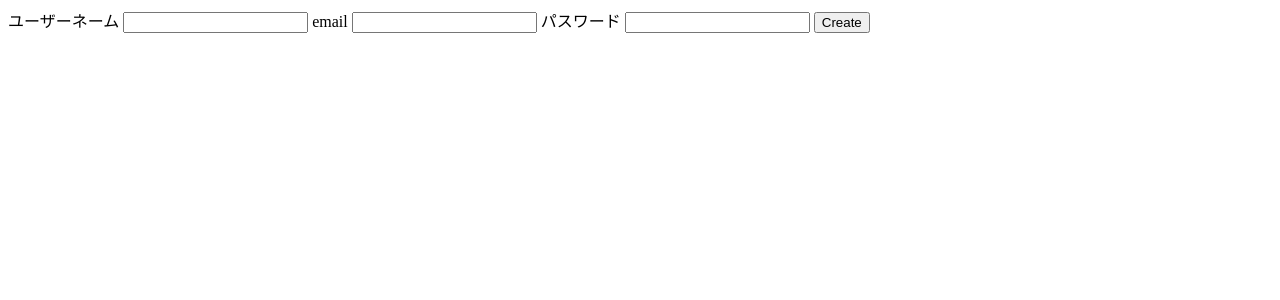
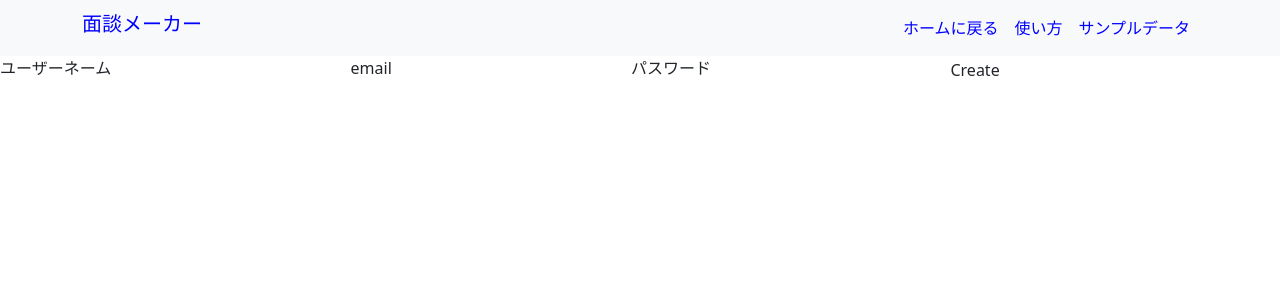
Before and after one commit to Shuma01/flask, a Flask app: page /signup in a window 1280 px wide. Shown: the top 300 px of the page. Run offline with Flask 3, Linux system fonts and the light colour scheme; some libraries are stand-ins or nearby versions.

Commit message:
bootstrapによるnavとfileアップロード

```diff
--- a/app.py
+++ b/app.py
@@ -1,19 +1,18 @@
-from flask import Flask,render_template, request ,redirect
+from flask import Flask,render_template, request ,redirect,url_for,flash
 from flask_sqlalchemy import SQLAlchemy
-from flask_bootstrap import Bootstrap
+
 import os
 
 app = Flask(__name__)
 
-bootstrap = Bootstrap(app)
-app.config['SQLALCHEMY_DATABASE_URI'] = 'sqlite:///users.db'
-db = SQLAlchemy(app)
+# app.config['SQLALCHEMY_DATABASE_URI'] = 'sqlite:///users.db'
+# db = SQLAlchemy(app)
 
-class Post(db.Model):
-    id = db.Column(db.Integer, primary_key=True)
-    name = db.Column(db.String(30), nullable=False)
-    email = db.Column(db.String(100))
-    password= db.Column(db.String(30), nullable=False)
+# class Post(db.Model):
+#     id = db.Column(db.Integer, primary_key=True)
+#     name = db.Column(db.String(30), nullable=False)
+#     email = db.Column(db.String(100))
+#     password= db.Column(db.String(30), nullable=False)
 
 # @app.route('/', methods=['GET', 'POST'])
 # def index():
@@ -29,23 +28,26 @@ class Post(db.Model):
 #         db.session.add(new_post)
 #         db.session.commit()
 #         return redirect('/')
+app.config["SECRET_KEY"] = "sample1203"
+@app.route('/', methods=['GET', 'POST'])
+def upload_file():
+  if request.method == 'POST' :
+    file = request.files['file']
+    if ".xlsx" in str(file.filename):
+      file.save(os.path.join('./uploads', file.filename))
+      return f'{file.filename}がアップロードされました'
+    else:
+      flash('無効なファイルです')
+      return render_template('index.html')
 
-@app.route('/')
-def index():
+  else:
     return render_template('index.html')
 
 @app.route('/signup', methods=['GET', 'POST'])
 def signup():
     return render_template('signup.html')
 
-@app.route('/upload', methods=['GET', 'POST'])
-def upload_file():
-  if request.method == 'POST':
-    file = request.files['file']
-    file.save(os.path.join('./uploads', file.filename))
-    return f'{file.filename}がアップロードされました'
-  else:
-    return render_template('upload.html')
+
 
 if __name__ == '__main__':
   app.run(debug=True)
--- /dev/null
+++ b/static/css/reset.css
@@ -0,0 +1,493 @@
+/*! destyle.css v2.0.2 | MIT License | https://github.com/nicolas-cusan/destyle.css */
+
+/* Reset box-model and set borders */
+/* ============================================ */
+
+*,
+::before,
+::after {
+  box-sizing: border-box;
+  border-style: solid;
+  border-width: 0;
+}
+
+/* Document */
+/* ============================================ */
+
+/**
+ * 1. Correct the line height in all browsers.
+ * 2. Prevent adjustments of font size after orientation changes in iOS.
+ * 3. Remove gray overlay on links for iOS.
+ */
+
+html {
+  line-height: 1.15; /* 1 */
+  -webkit-text-size-adjust: 100%; /* 2 */
+  -webkit-tap-highlight-color: transparent; /* 3*/
+}
+
+/* Sections */
+/* ============================================ */
+
+/**
+ * Remove the margin in all browsers.
+ */
+
+body {
+  margin: 0;
+}
+
+/**
+ * Render the `main` element consistently in IE.
+ */
+
+main {
+  display: block;
+}
+
+/* Vertical rhythm */
+/* ============================================ */
+
+p,
+table,
+blockquote,
+address,
+pre,
+iframe,
+form,
+figure,
+dl {
+  margin: 0;
+}
+
+/* Headings */
+/* ============================================ */
+
+h1,
+h2,
+h3,
+h4,
+h5,
+h6 {
+  font-size: inherit;
+  line-height: inherit;
+  font-weight: inherit;
+  margin: 0;
+}
+
+/* Lists (enumeration) */
+/* ============================================ */
+
+ul,
+ol {
+  margin: 0;
+  padding: 0;
+  list-style: none;
+}
+
+/* Lists (definition) */
+/* ============================================ */
+
+dt {
+  font-weight: bold;
+}
+
+dd {
+  margin-left: 0;
+}
+
+/* Grouping content */
+/* ============================================ */
+
+/**
+ * 1. Add the correct box sizing in Firefox.
+ * 2. Show the overflow in Edge and IE.
+ */
+
+hr {
+  box-sizing: content-box; /* 1 */
+  height: 0; /* 1 */
+  overflow: visible; /* 2 */
+  border-top-width: 1px;
+  margin: 0;
+  clear: both;
+  color: inherit;
+}
+
+/**
+ * 1. Correct the inheritance and scaling of font size in all browsers.
+ * 2. Correct the odd `em` font sizing in all browsers.
+ */
+
+pre {
+  font-family: monospace, monospace; /* 1 */
+  font-size: inherit; /* 2 */
+}
+
+address {
+  font-style: inherit;
+}
+
+/* Text-level semantics */
+/* ============================================ */
+
+/**
+ * Remove the gray background on active links in IE 10.
+ */
+
+a {
+  background-color: transparent;
+  text-decoration: none;
+  color: inherit;
+}
+
+/**
+ * 1. Remove the bottom border in Chrome 57-
+ * 2. Add the correct text decoration in Chrome, Edge, IE, Opera, and Safari.
+ */
+
+abbr[title] {
+  text-decoration: underline; /* 2 */
+  text-decoration: underline dotted; /* 2 */
+}
+
+/**
+ * Add the correct font weight in Chrome, Edge, and Safari.
+ */
+
+b,
+strong {
+  font-weight: bolder;
+}
+
+/**
+ * 1. Correct the inheritance and scaling of font size in all browsers.
+ * 2. Correct the odd `em` font sizing in all browsers.
+ */
+
+code,
+kbd,
+samp {
+  font-family: monospace, monospace; /* 1 */
+  font-size: inherit; /* 2 */
+}
+
+/**
+ * Add the correct font size in all browsers.
+ */
+
+small {
+  font-size: 80%;
+}
+
+/**
+ * Prevent `sub` and `sup` elements from affecting the line height in
+ * all browsers.
+ */
+
+sub,
+sup {
+  font-size: 75%;
+  line-height: 0;
+  position: relative;
+  vertical-align: baseline;
+}
+
+sub {
+  bottom: -0.25em;
+}
+
+sup {
+  top: -0.5em;
+}
+
+/* Embedded content */
+/* ============================================ */
+
+/**
+ * Prevent vertical alignment issues.
+ */
+
+img,
+embed,
+object,
+iframe {
+  vertical-align: bottom;
+}
+
+/* Forms */
+/* ============================================ */
+
+/**
+ * Reset form fields to make them styleable
+ */
+
+button,
+input,
+optgroup,
+select,
+textarea {
+  -webkit-appearance: none;
+  appearance: none;
+  vertical-align: middle;
+  color: inherit;
+  font: inherit;
+  background: transparent;
+  padding: 0;
+  margin: 0;
+  outline: 0;
+  border-radius: 0;
+  text-align: inherit;
+}
+
+/**
+ * Reset radio and checkbox appearance to preserve their look in iOS.
+ */
+
+[type="checkbox"] {
+  -webkit-appearance: checkbox;
+  appearance: checkbox;
+}
+
+[type="radio"] {
+  -webkit-appearance: radio;
+  appearance: radio;
+}
+
+/**
+ * Show the overflow in IE.
+ * 1. Show the overflow in Edge.
+ */
+
+button,
+input {
+  /* 1 */
+  overflow: visible;
+}
+
+/**
+ * Remove the inheritance of text transform in Edge, Firefox, and IE.
+ * 1. Remove the inheritance of text transform in Firefox.
+ */
+
+button,
+select {
+  /* 1 */
+  text-transform: none;
+}
+
+/**
+ * Correct the inability to style clickable types in iOS and Safari.
+ */
+
+button,
+[type="button"],
+[type="reset"],
+[type="submit"] {
+  cursor: pointer;
+  -webkit-appearance: none;
+  appearance: none;
+}
+
+button[disabled],
+[type="button"][disabled],
+[type="reset"][disabled],
+[type="submit"][disabled] {
+  cursor: default;
+}
+
+/**
+ * Remove the inner border and padding in Firefox.
+ */
+
+button::-moz-focus-inner,
+[type="button"]::-moz-focus-inner,
+[type="reset"]::-moz-focus-inner,
+[type="submit"]::-moz-focus-inner {
+  border-style: none;
+  padding: 0;
+}
+
+/**
+ * Restore the focus styles unset by the previous rule.
+ */
+
+button:-moz-focusring,
+[type="button"]:-moz-focusring,
+[type="reset"]:-moz-focusring,
+[type="submit"]:-moz-focusring {
+  outline: 1px dotted ButtonText;
+}
+
+/**
+ * Remove arrow in IE10 & IE11
+ */
+
+select::-ms-expand {
+  display: none;
+}
+
+/**
+ * Remove padding
+ */
+
+option {
+  padding: 0;
+}
+
+/**
+ * Reset to invisible
+ */
+
+fieldset {
+  margin: 0;
+  padding: 0;
+  min-width: 0;
+}
+
+/**
+ * 1. Correct the text wrapping in Edge and IE.
+ * 2. Correct the color inheritance from `fieldset` elements in IE.
+ * 3. Remove the padding so developers are not caught out when they zero out
+ *    `fieldset` elements in all browsers.
+ */
+
+legend {
+  color: inherit; /* 2 */
+  display: table; /* 1 */
+  max-width: 100%; /* 1 */
+  padding: 0; /* 3 */
+  white-space: normal; /* 1 */
+}
+
+/**
+ * Add the correct vertical alignment in Chrome, Firefox, and Opera.
+ */
+
+progress {
+  vertical-align: baseline;
+}
+
+/**
+ * Remove the default vertical scrollbar in IE 10+.
+ */
+
+textarea {
+  overflow: auto;
+}
+
+/**
+ * Correct the cursor style of increment and decrement buttons in Chrome.
+ */
+
+[type="number"]::-webkit-inner-spin-button,
+[type="number"]::-webkit-outer-spin-button {
+  height: auto;
+}
+
+/**
+ * 1. Correct the outline style in Safari.
+ */
+
+[type="search"] {
+  outline-offset: -2px; /* 1 */
+}
+
+/**
+ * Remove the inner padding in Chrome and Safari on macOS.
+ */
+
+[type="search"]::-webkit-search-decoration {
+  -webkit-appearance: none;
+}
+
+/**
+ * 1. Correct the inability to style clickable types in iOS and Safari.
+ * 2. Change font properties to `inherit` in Safari.
+ */
+
+::-webkit-file-upload-button {
+  -webkit-appearance: button; /* 1 */
+  font: inherit; /* 2 */
+}
+
+/**
+ * Clickable labels
+ */
+
+label[for] {
+  cursor: pointer;
+}
+
+/* Interactive */
+/* ============================================ */
+
+/*
+ * Add the correct display in Edge, IE 10+, and Firefox.
+ */
+
+details {
+  display: block;
+}
+
+/*
+ * Add the correct display in all browsers.
+ */
+
+summary {
+  display: list-item;
+}
+
+/*
+ * Remove outline for editable content.
+ */
+
+[contenteditable] {
+  outline: none;
+}
+
+/* Table */
+/* ============================================ */
+
+table {
+  border-collapse: collapse;
+  border-spacing: 0;
+}
+
+caption {
+  text-align: left;
+}
+
+td,
+th {
+  vertical-align: top;
+  padding: 0;
+}
+
+th {
+  text-align: left;
+  font-weight: bold;
+}
+
+/* Misc */
+/* ============================================ */
+
+/**
+ * Add the correct display in IE 10+.
+ */
+
+template {
+  display: none;
+}
+
+/**
+ * Add the correct display in IE 10.
+ */
+
+[hidden] {
+  display: none;
+}
+
+img {
+  max-width: 100%;
+}
--- a/static/css/style.css
+++ b/static/css/style.css
@@ -1,3 +1,16 @@
-h1{
-    color: rebeccapurple;
+.navbar-light .navbar-nav .nav-link{
+    color: blue;
+    transition: 0.5s;
 }
+.navbar-light .navbar-nav .nav-link:hover{
+    opacity: 0.5;
+    color:  blue;
+}
+.navbar-light .navbar-brand {
+    color:  blue;
+    transition: 0.5s;
+}
+.navbar-light .navbar-brand:hover{
+    opacity: 0.5;
+    color:  blue;
+}
--- a/templates/base.html
+++ b/templates/base.html
@@ -1,14 +1,50 @@
-{% extends "bootstrap/base.html" %}
+<html lang="ja">
 
-{% block styles %}
-<link rel="stylesheet" href="{{ url_for('static', filename='css/style.css') }}">
-{% endblock %}
-{% block navbar %}
-<ul>
-    <li>あ</li>
-    <li>あ</li>
-    <li></li>
-    <li></li>
-    <li></li>
-</ul>
-{% endblock %}
+<head>
+    <meta charset="UTF-8">
+    <meta name="viewport" content="width=device-width, initial-scale=1.0">
+    <title>Document</title>
+    <link rel="stylesheet" href="{{ url_for('static', filename='css/reset.css') }}">
+    <link href="https://cdn.jsdelivr.net/npm/bootstrap@5.0.2/dist/css/bootstrap.min.css" rel="stylesheet"
+        integrity="sha384-EVSTQN3/azprG1Anm3QDgpJLIm9Nao0Yz1ztcQTwFspd3yD65VohhpuuCOmLASjC" crossorigin="anonymous">
+    <link rel="stylesheet" href="{{ url_for('static', filename='css/style.css') }}">
+    {% block head %}{% endblock %}
+</head>
+
+<body>
+
+    <nav class="navbar navbar-expand-lg navbar-light bg-light">
+        <div class="container">
+            <h1><a class="navbar-brand" href="#">面談メーカー</a></h1>
+            <button class="navbar-toggler" type="button" data-bs-toggle="collapse" data-bs-target="#navbarNav"
+                aria-controls="navbarNav" aria-expanded="false" aria-label="Toggle navigation">
+                <span class="navbar-toggler-icon"></span>
+            </button>
+            <div class="collapse navbar-collapse" id="navbarNav">
+                <ul class="navbar-nav ms-auto">
+                    <li class="nav-item">
+                        <a class="nav-link" aria-current="page" href="#">ホームに戻る</a>
+                    </li>
+                    <li class="nav-item">
+                        <a class="nav-link" href="#">使い方</a>
+                    </li>
+                    <li class="nav-item">
+                        <a class="nav-link" href="#">サンプルデータ</a>
+                    </li>
+
+                </ul>
+            </div>
+        </div>
+    </nav>
+    {% block body %}{% endblock %}
+
+
+
+    <script src="https://cdn.jsdelivr.net/npm/bootstrap@5.0.2/dist/js/bootstrap.bundle.min.js"
+        integrity="sha384-MrcW6ZMFYlzcLA8Nl+NtUVF0sA7MsXsP1UyJoMp4YLEuNSfAP+JcXn/tWtIaxVXM"
+        crossorigin="anonymous"></script>
+</body>
+<script src="{{url_for('static', filename='jquery-3.6.1.min.js')}}" )></script>
+<script src="{{url_for('static', filename='js/bootstrap.bundle.min.js')}}"></script>
+
+</html>
```
Also changed, not shown: templates/index.html (+14 -4 lines), 1 other file.
